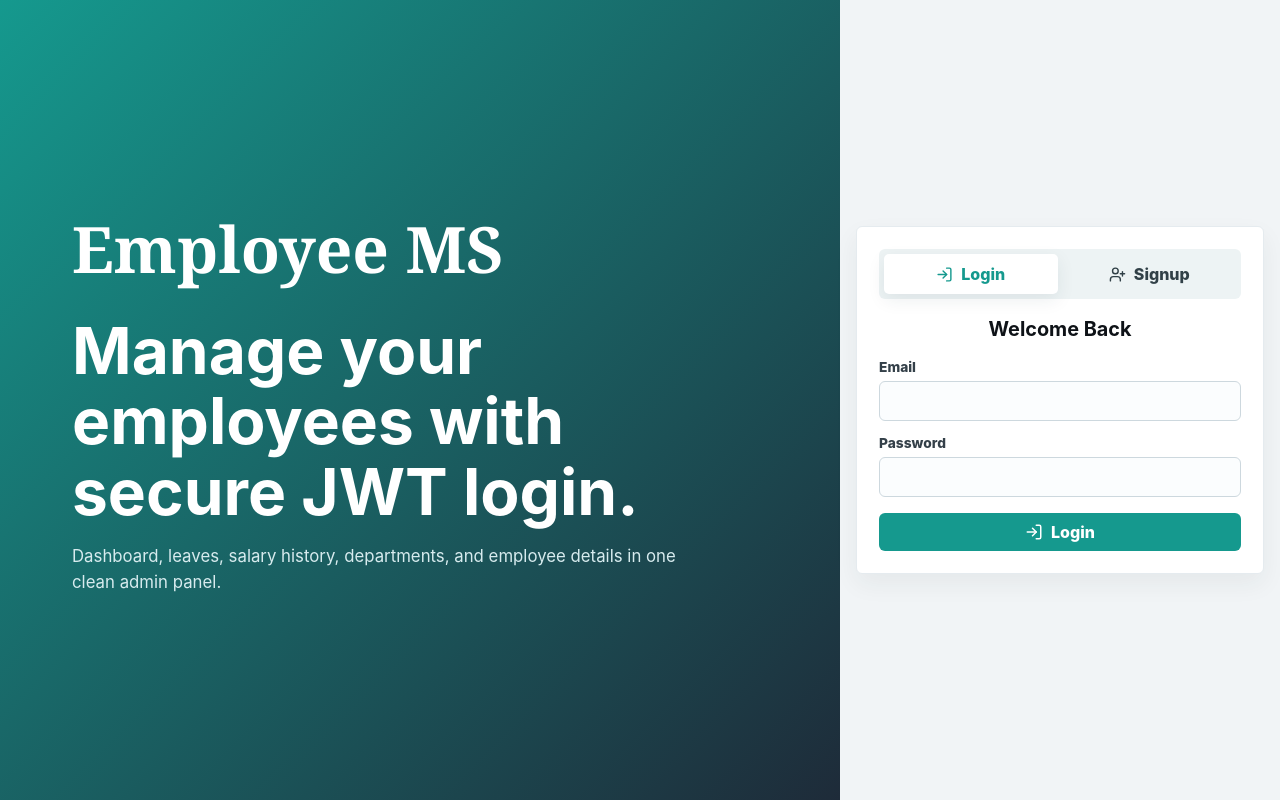
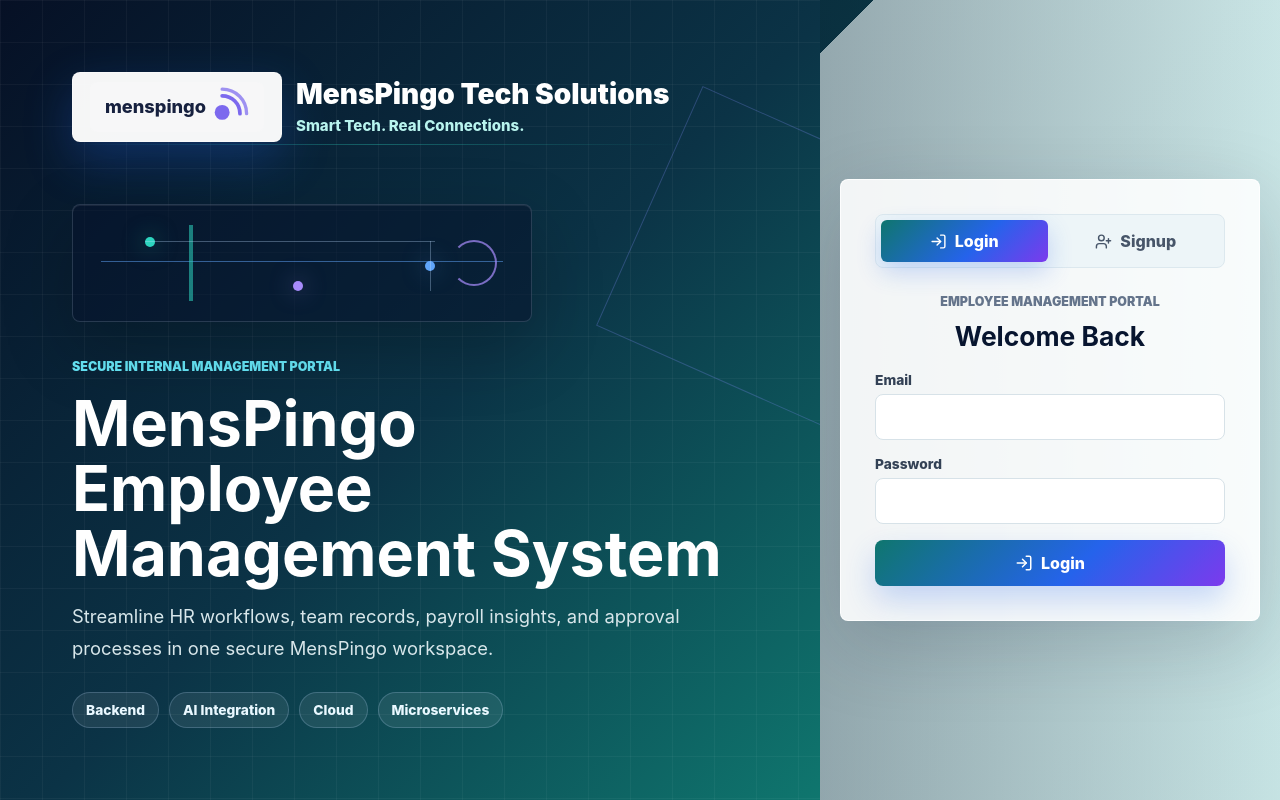
Before and after one commit to ChandanPatel01/employee_management_frontend, a React (Vite) app: page / in a window 1280 px wide. Built offline with nearby package versions, Linux system fonts and the light colour scheme.

Commit message:
upadte frontend code for better view

```diff
--- a/index.html
+++ b/index.html
@@ -3,7 +3,8 @@
   <head>
     <meta charset="UTF-8" />
     <meta name="viewport" content="width=device-width, initial-scale=1.0" />
-    <title>Employee Management</title>
+    <link rel="icon" type="image/svg+xml" href="/menspingo-favicon.svg" />
+    <title>MensPingo Employee Management</title>
   </head>
   <body>
     <div id="root"></div>
--- a/src/App.jsx
+++ b/src/App.jsx
@@ -23,6 +23,7 @@ import {
   X,
   XCircle
 } from "lucide-react";
+import menspingoLogo from "./assets/menspingo-logo.svg";
 
 const API_BASE_URL = (import.meta.env.VITE_API_BASE_URL ?? "").replace(/\/$/, "");
 const API_PREFIX = `${API_BASE_URL}/api`;
@@ -987,18 +988,47 @@ function App() {
 
 function AuthPage({ mode, form, saving, error, onModeChange, onChange, onSubmit }) {
   const isSignup = mode === "signup";
+  const serviceChips = ["Backend", "AI Integration", "Cloud", "Microservices"];
 
   return (
     <main className="auth-shell">
       <section className="auth-brand">
         <div className="auth-brand-card">
-          <span className="brand-script">Employee MS</span>
-          <h1>Manage your employees with secure JWT login.</h1>
-          <p>Dashboard, leaves, salary history, departments, and employee details in one clean admin panel.</p>
+          <div className="brand-lockup" aria-label="MensPingo Tech Solutions">
+            <div className="brand-logo-panel">
+              <img src={menspingoLogo} alt="MensPingo logo" />
+            </div>
+            <div>
+              <span className="brand-script">MensPingo Tech Solutions</span>
+              <span className="brand-tagline">Smart Tech. Real Connections.</span>
+            </div>
+          </div>
+
+          <div className="signal-card" aria-hidden="true">
+            <span className="signal-node primary" />
+            <span className="signal-node secondary" />
+            <span className="signal-node tertiary" />
+            <span className="signal-line horizontal" />
+            <span className="signal-line vertical" />
+            <span className="signal-wave" />
+          </div>
+
+          <p className="auth-eyebrow">Secure Internal Management Portal</p>
+          <h1>MensPingo Employee Management System</h1>
+          <p>
+            Streamline HR workflows, team records, payroll insights, and approval processes in one secure MensPingo
+            workspace.
+          </p>
+
+          <div className="service-chips" aria-label="MensPingo services">
+            {serviceChips.map((service) => (
+              <span key={service}>{service}</span>
+            ))}
+          </div>
         </div>
       </section>
 
-      <section className="auth-card" aria-label={isSignup ? "Sign up" : "Log in"}>
+      <section className="auth-card" id="auth-panel" aria-label={isSignup ? "Sign up" : "Log in"}>
         <div className="auth-tabs" role="tablist" aria-label="Authentication mode">
           <button className={!isSignup ? "active" : ""} type="button" onClick={() => onModeChange("login")}>
             <LogIn size={17} aria-hidden="true" />
@@ -1011,6 +1041,7 @@ function AuthPage({ mode, form, saving, error, onModeChange, onChange, onSubmit
         </div>
 
         <form onSubmit={onSubmit}>
+          <p className="auth-form-kicker">Employee Management Portal</p>
           <h2>{isSignup ? "Create Account" : "Welcome Back"}</h2>
           {error && <div className="notice error">{error}</div>}
 
--- a/src/styles.css
+++ b/src/styles.css
@@ -768,62 +768,259 @@ small {
 }
 
 .auth-shell {
+  background:
+    linear-gradient(90deg, rgba(6, 15, 35, 0.82), rgba(13, 148, 136, 0.18)),
+    linear-gradient(135deg, #061025 0%, #0b2d3f 42%, #f5f8fb 42%, #eef4f7 100%);
   display: grid;
-  grid-template-columns: minmax(320px, 1fr) minmax(320px, 440px);
+  grid-template-columns: minmax(360px, 1.1fr) minmax(320px, 460px);
   min-height: 100vh;
 }
 
 .auth-brand {
   align-content: center;
-  background: linear-gradient(135deg, #15998e 0%, #1e2b39 100%);
+  background:
+    linear-gradient(rgba(255, 255, 255, 0.04) 1px, transparent 1px),
+    linear-gradient(90deg, rgba(255, 255, 255, 0.04) 1px, transparent 1px),
+    linear-gradient(135deg, #061025 0%, #0b3346 52%, #0f766e 100%);
+  background-size: 42px 42px, 42px 42px, auto;
   color: #ffffff;
   display: grid;
+  overflow: hidden;
   padding: clamp(28px, 6vw, 72px);
+  position: relative;
+}
+
+.auth-brand::before,
+.auth-brand::after {
+  content: "";
+  pointer-events: none;
+  position: absolute;
+}
+
+.auth-brand::before {
+  background: linear-gradient(90deg, transparent, rgba(45, 212, 191, 0.34), transparent);
+  height: 1px;
+  left: 8%;
+  top: 18%;
+  width: 76%;
+}
+
+.auth-brand::after {
+  border: 1px solid rgba(129, 140, 248, 0.28);
+  height: 260px;
+  right: -80px;
+  top: 16%;
+  transform: rotate(24deg);
+  width: 260px;
 }
 
 .auth-brand-card {
-  max-width: 620px;
+  max-width: 660px;
+  position: relative;
+  z-index: 1;
+}
+
+.brand-lockup {
+  align-items: center;
+  display: flex;
+  gap: 14px;
+  margin-bottom: clamp(30px, 6vw, 62px);
+}
+
+.brand-logo-panel {
+  align-items: center;
+  background: rgba(255, 255, 255, 0.96);
+  border: 1px solid rgba(255, 255, 255, 0.34);
+  border-radius: 8px;
+  box-shadow: 0 18px 48px rgba(37, 99, 235, 0.28);
+  display: inline-flex;
+  flex: 0 0 auto;
+  height: 70px;
+  justify-content: center;
+  padding: 9px 13px;
+  width: 210px;
+}
+
+.brand-logo-panel img {
+  display: block;
+  height: 100%;
+  object-fit: contain;
+  width: 100%;
 }
 
 .brand-script {
   display: block;
-  font-family: Georgia, "Times New Roman", serif;
-  font-size: clamp(2rem, 5vw, 4.2rem);
-  font-weight: 700;
-  margin-bottom: 24px;
+  color: #ffffff;
+  font-size: clamp(1.28rem, 2.6vw, 1.75rem);
+  font-weight: 900;
+  line-height: 1.1;
+}
+
+.brand-tagline {
+  color: #b8f4ee;
+  display: block;
+  font-size: 0.94rem;
+  font-weight: 760;
+  margin-top: 6px;
+}
+
+.signal-card {
+  background: rgba(7, 19, 43, 0.52);
+  border: 1px solid rgba(148, 163, 184, 0.24);
+  border-radius: 8px;
+  box-shadow: inset 0 1px 0 rgba(255, 255, 255, 0.08), 0 24px 70px rgba(0, 0, 0, 0.22);
+  height: 118px;
+  margin-bottom: 34px;
+  max-width: 460px;
+  overflow: hidden;
+  position: relative;
+}
+
+.signal-card::before {
+  background:
+    linear-gradient(90deg, transparent 0 22%, rgba(45, 212, 191, 0.55) 22% 23%, transparent 23% 100%),
+    linear-gradient(180deg, transparent 0 48%, rgba(96, 165, 250, 0.5) 48% 49%, transparent 49% 100%);
+  content: "";
+  inset: 20px 28px;
+  position: absolute;
+}
+
+.signal-node {
+  border-radius: 999px;
+  box-shadow: 0 0 22px currentColor;
+  height: 10px;
+  position: absolute;
+  width: 10px;
+}
+
+.signal-node.primary {
+  background: #2dd4bf;
+  color: rgba(45, 212, 191, 0.54);
+  left: 72px;
+  top: 32px;
+}
+
+.signal-node.secondary {
+  background: #60a5fa;
+  color: rgba(96, 165, 250, 0.54);
+  right: 96px;
+  top: 56px;
+}
+
+.signal-node.tertiary {
+  background: #a78bfa;
+  bottom: 30px;
+  color: rgba(167, 139, 250, 0.54);
+  left: 48%;
+}
+
+.signal-line {
+  background: rgba(191, 219, 254, 0.32);
+  position: absolute;
+}
+
+.signal-line.horizontal {
+  height: 1px;
+  left: 72px;
+  right: 96px;
+  top: 36px;
+}
+
+.signal-line.vertical {
+  bottom: 30px;
+  right: 100px;
+  top: 36px;
+  width: 1px;
+}
+
+.signal-wave {
+  border: 2px solid rgba(167, 139, 250, 0.72);
+  border-left-color: transparent;
+  border-radius: 999px;
+  height: 46px;
+  position: absolute;
+  right: 34px;
+  top: 35px;
+  width: 46px;
+}
+
+.auth-brand .auth-eyebrow {
+  color: #67e8f9;
+  font-size: 0.78rem;
+  font-weight: 900;
+  margin-bottom: 14px;
+  margin-top: 0;
+  text-transform: uppercase;
 }
 
 .auth-brand h1 {
   color: #ffffff;
-  font-size: clamp(2rem, 5vw, 4rem);
+  font-size: clamp(2rem, 4.9vw, 4.45rem);
+  line-height: 1.03;
+  max-width: 780px;
   text-align: left;
 }
 
 .auth-brand p {
-  color: #d7ebee;
-  font-size: 1.05rem;
+  color: #d7e6ea;
+  font-size: clamp(1rem, 1.5vw, 1.15rem);
+  line-height: 1.7;
   margin-top: 16px;
+  max-width: 670px;
+}
+
+.service-chips {
+  display: flex;
+  flex-wrap: wrap;
+  gap: 10px;
+  margin-top: 28px;
+}
+
+.service-chips span {
+  background: rgba(255, 255, 255, 0.08);
+  border: 1px solid rgba(191, 219, 254, 0.22);
+  border-radius: 999px;
+  color: #e9f8ff;
+  font-size: 0.86rem;
+  font-weight: 850;
+  padding: 9px 13px;
 }
 
 .auth-card {
   align-self: center;
+  background: rgba(255, 255, 255, 0.88);
+  border: 1px solid rgba(255, 255, 255, 0.84);
+  border-radius: 8px;
+  box-shadow: 0 24px 80px rgba(15, 23, 42, 0.18);
   justify-self: center;
-  padding: 22px;
-  width: min(100% - 32px, 410px);
+  padding: clamp(22px, 4vw, 34px);
+  width: min(100% - 34px, 420px);
+}
+
+.auth-form-kicker {
+  color: #64748b;
+  font-size: 0.78rem;
+  font-weight: 900;
+  margin-bottom: 8px;
+  text-align: center;
+  text-transform: uppercase;
 }
 
 .auth-card h2 {
-  margin-bottom: 18px;
+  color: #07152f;
+  font-size: 1.65rem;
+  margin-bottom: 20px;
   text-align: center;
 }
 
 .auth-tabs {
-  background: #edf3f4;
-  border-radius: 6px;
+  background: #edf5f8;
+  border: 1px solid #dce8ee;
+  border-radius: 8px;
   display: grid;
   gap: 5px;
   grid-template-columns: repeat(2, minmax(0, 1fr));
-  margin-bottom: 18px;
+  margin-bottom: 24px;
   padding: 5px;
 }
 
@@ -831,24 +1028,52 @@ small {
   align-items: center;
   background: transparent;
   border: 0;
-  border-radius: 5px;
-  color: #314047;
+  border-radius: 6px;
+  color: #475569;
   display: flex;
   font-weight: 850;
   gap: 8px;
   justify-content: center;
-  min-height: 40px;
+  min-height: 42px;
 }
 
 .auth-tabs button.active {
-  background: #ffffff;
-  box-shadow: 0 6px 18px rgba(31, 46, 58, 0.08);
-  color: #15998e;
+  background: linear-gradient(135deg, #0f766e, #2563eb 58%, #7c3aed);
+  box-shadow: 0 10px 24px rgba(37, 99, 235, 0.24);
+  color: #ffffff;
 }
 
 .auth-fields {
   display: grid;
-  gap: 14px;
+  gap: 16px;
+}
+
+.auth-card .field span {
+  color: #334155;
+}
+
+.auth-card .field input {
+  background: #ffffff;
+  border-color: #d7e2e8;
+  border-radius: 8px;
+  min-height: 46px;
+  padding: 11px 12px;
+}
+
+.auth-card .field input:focus {
+  border-color: #2563eb;
+  box-shadow: 0 0 0 3px rgba(37, 99, 235, 0.14);
+}
+
+.auth-card .primary-button {
+  background: linear-gradient(135deg, #0f766e, #2563eb 58%, #7c3aed);
+  border-radius: 8px;
+  box-shadow: 0 14px 30px rgba(37, 99, 235, 0.24);
+  min-height: 46px;
+}
+
+.auth-card .notice {
+  margin-bottom: 16px;
 }
 
 .spin {
@@ -969,6 +1194,27 @@ small {
   }
 
   .auth-brand {
-    min-height: 320px;
+    min-height: auto;
+    padding: 34px 22px;
+  }
+
+  .brand-lockup {
+    align-items: flex-start;
+    flex-direction: column;
+    margin-bottom: 28px;
+  }
+
+  .brand-logo-panel {
+    height: 64px;
+    width: 192px;
+  }
+
+  .signal-card {
+    height: 94px;
+    margin-bottom: 24px;
+  }
+
+  .auth-card {
+    margin: 22px 0 34px;
   }
 }
```
Also changed, not shown: public/menspingo-favicon.svg (added), src/assets/menspingo-logo.svg (added), 6 other files (tests, documents, lock files or other folders).
